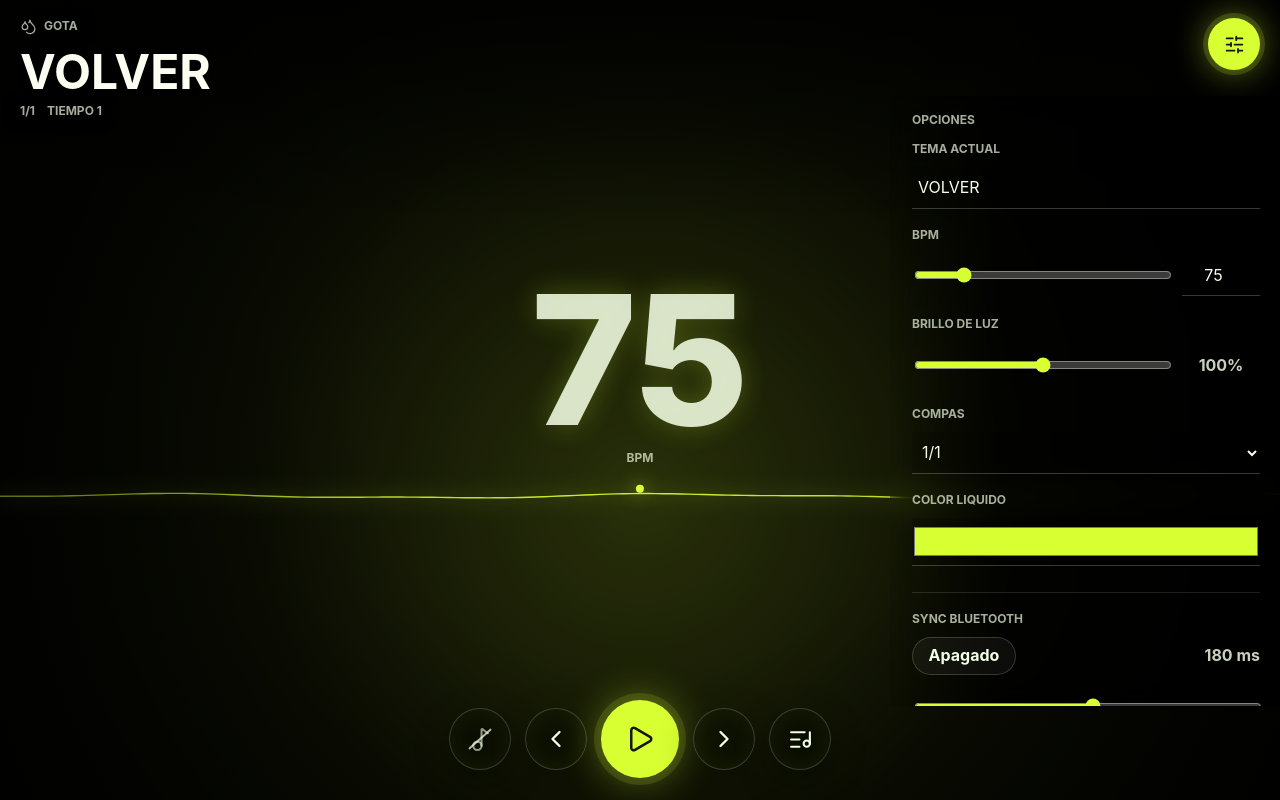
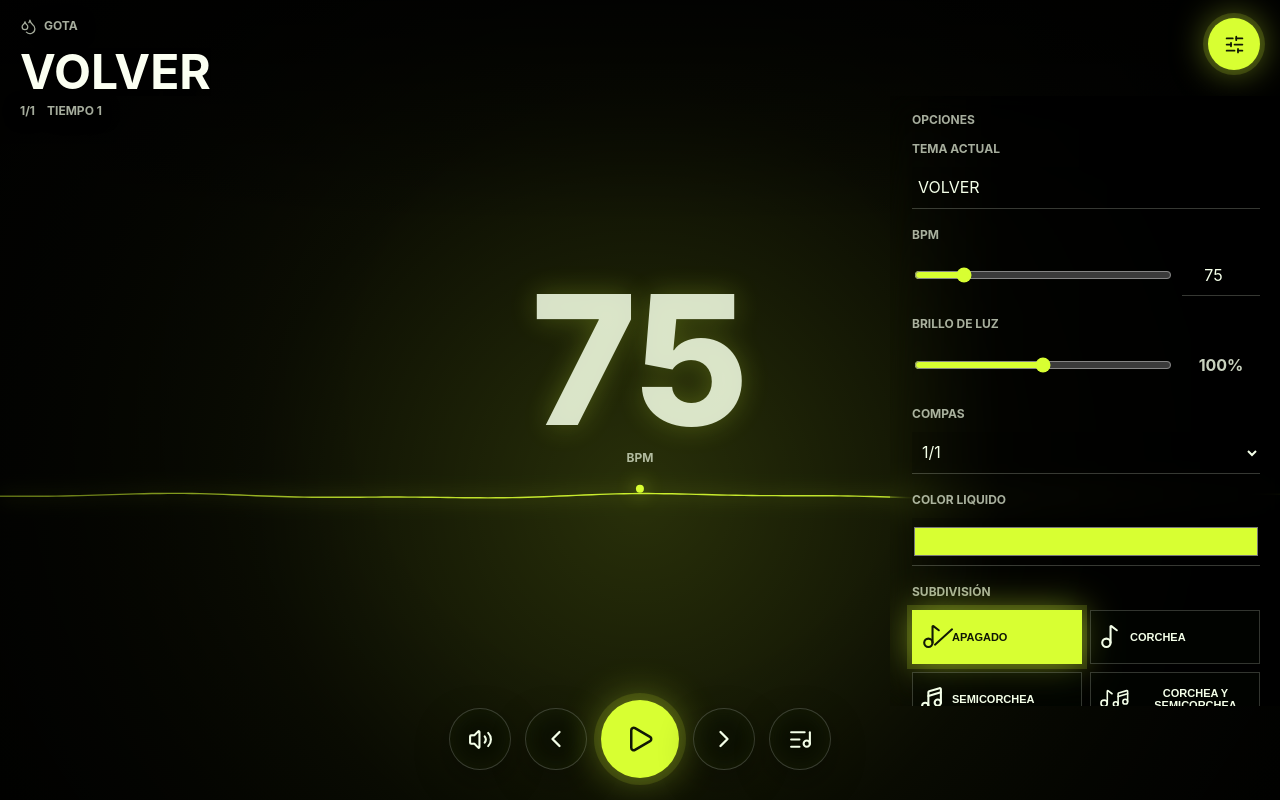
Before and after one commit to fmalisani1/Gota, a React (Vite) app: page / in a window 1280 px wide. Both pictures are taken after a click on the button 1234 px from the left and 44 px from the top of the page. Built offline with nearby package versions, Linux system fonts and the light colour scheme.

Commit message:
Add mute fade and media controls

```diff
--- a/src/App.css
+++ b/src/App.css
@@ -99,6 +99,7 @@
 .icon-button,
 .transport-button,
 .subdivision-button,
+.subdivision-option,
 .song-tool {
   display: inline-grid;
   place-items: center;
@@ -127,6 +128,7 @@
 .icon-button:hover,
 .transport-button:hover,
 .subdivision-button:hover,
+.subdivision-option:hover,
 .song-tool:hover,
 .add-track-button:hover,
 .panel-command:hover {
@@ -137,6 +139,7 @@
 .icon-button:active,
 .transport-button:active,
 .subdivision-button:active,
+.subdivision-option:active,
 .song-tool:active,
 .add-track-button:active,
 .panel-command:active {
@@ -145,13 +148,17 @@
 
 .icon-button.is-active,
 .playlist-button.is-active,
-.subdivision-button.is-active {
+.subdivision-button.is-active,
+.subdivision-option.is-active,
+.mute-button.is-muted {
   color: #111806;
 }
 
 .icon-button.is-active,
 .playlist-button.is-active,
-.subdivision-button.is-active {
+.subdivision-button.is-active,
+.subdivision-option.is-active,
+.mute-button.is-muted {
   border-color: rgba(216, 255, 50, 0.98);
   background: #d8ff32;
   box-shadow:
@@ -280,6 +287,40 @@
 
 .subdivision-stack svg + svg {
   margin-left: -5px;
+}
+
+.subdivision-setting {
+  display: grid;
+  grid-template-columns: repeat(2, minmax(0, 1fr));
+  gap: 8px;
+}
+
+.subdivision-option {
+  position: relative;
+  display: flex;
+  min-height: 54px;
+  gap: 8px;
+  border-radius: 0;
+  box-shadow: none;
+  backdrop-filter: none;
+}
+
+.subdivision-option span {
+  color: inherit;
+  font-size: 11px;
+  font-weight: 720;
+  text-transform: uppercase;
+}
+
+.subdivision-option.mode-off::after {
+  content: '';
+  position: absolute;
+  left: 18px;
+  width: 25px;
+  height: 2px;
+  border-radius: 999px;
+  background: currentColor;
+  transform: rotate(-42deg);
 }
 
 .side-panel {
@@ -493,6 +534,7 @@
 .app-shell.quality-performance .icon-button,
 .app-shell.quality-performance .transport-button,
 .app-shell.quality-performance .subdivision-button,
+.app-shell.quality-performance .subdivision-option,
 .app-shell.quality-performance .song-tool,
 .app-shell.quality-performance .side-panel {
   backdrop-filter: none;
@@ -558,6 +600,7 @@
   .icon-button,
   .transport-button,
   .subdivision-button,
+  .subdivision-option,
   .song-tool,
   .side-panel {
     backdrop-filter: none;
@@ -591,12 +634,17 @@
     width: 32px;
     height: 32px;
   }
+
+  .subdivision-setting {
+    grid-template-columns: 1fr;
+  }
 }
 
 @media (pointer: coarse) {
   .icon-button,
   .transport-button,
   .subdivision-button,
+  .subdivision-option,
   .song-tool,
   .side-panel {
     backdrop-filter: none;
--- a/src/App.tsx
+++ b/src/App.tsx
@@ -14,9 +14,11 @@ import {
   Plus,
   SlidersHorizontal,
   Trash2,
+  Volume2,
+  VolumeX,
 } from 'lucide-react'
 import { useEffect, useMemo, useRef, useState } from 'react'
-import type { DragEvent } from 'react'
+import type { Dispatch, DragEvent, SetStateAction } from 'react'
 import './App.css'
 import { DropVisualizer } from './DropVisualizer'
 import type { VisualPerformanceStats, VisualQualityMode } from './DropVisualizer'
@@ -36,6 +38,11 @@ type VisualSettings = {
   showStats: boolean
 }
 
+type AudioSettings = {
+  muted: boolean
+  muteFadeOutSeconds: number
+}
+
 const TRACKS_STORAGE_KEY = 'gota.tracks'
 const TRACKS_STORAGE_VERSION_KEY = 'gota.tracks.version'
 const TRACKS_STORAGE_VERSION = 'setlist-volver-2026-04-29'
@@ -44,6 +51,9 @@ function App() {
   const [tracks, setTracks] = useState<Track[]>(() => readStoredTracks())
   const [syncSettings, setSyncSettings] = useState<SyncSettings>(() =>
     readStoredSyncSettings(),
+  )
+  const [audioSettings, setAudioSettings] = useState<AudioSettings>(() =>
+    readStoredAudioSettings(),
   )
   const [visualSettings, setVisualSettings] = useState<VisualSettings>(() =>
     readStoredVisualSettings(),
@@ -62,7 +72,12 @@ function App() {
   const currentTrack = tracks[currentIndex] ?? tracks[0]
   const subdivisionMode = getSubdivisionMode(currentTrack)
   const effectiveVisualDelayMs = syncSettings.enabled ? syncSettings.delayMs : 0
-  const metronome = useMetronome(currentTrack, effectiveVisualDelayMs)
+  const metronome = useMetronome(
+    currentTrack,
+    effectiveVisualDelayMs,
+    audioSettings.muted,
+    audioSettings.muteFadeOutSeconds,
+  )
   useScreenWakeLock(metronome.isPlaying)
 
   useEffect(() => {
@@ -73,6 +88,10 @@ function App() {
   useEffect(() => {
     window.localStorage.setItem('gota.sync', JSON.stringify(syncSettings))
   }, [syncSettings])
+
+  useEffect(() => {
+    window.localStorage.setItem('gota.audio', JSON.stringify(audioSettings))
+  }, [audioSettings])
 
   useEffect(() => {
     window.localStorage.setItem('gota.visual', JSON.stringify(visualSettings))
@@ -97,11 +116,24 @@ function App() {
     }
   }
 
-  const cycleSubdivisionMode = () => {
-    const nextMode = getNextSubdivisionMode(subdivisionMode)
+  const updateSubdivisionMode = (nextMode: SubdivisionMode) => {
     updateCurrentTrack({
       subdivisions: getSubdivisionsForMode(nextMode),
     })
+  }
+
+  const unmuteAudio = () => {
+    setAudioSettings((settings) =>
+      settings.muted ? { ...settings, muted: false } : settings,
+    )
+  }
+
+  const selectTrack = (trackId: string) => {
+    if (trackId !== currentTrackId) {
+      unmuteAudio()
+    }
+
+    setCurrentTrackId(trackId)
   }
 
   const addTrack = () => {
@@ -118,7 +150,7 @@ function App() {
     }
 
     setTracks((items) => [...items, newTrack])
-    setCurrentTrackId(newTrack.id)
+    selectTrack(newTrack.id)
   }
 
   const deleteTrack = (trackId: string) => {
@@ -132,7 +164,7 @@ function App() {
 
     if (currentTrackId === trackId) {
       const nextIndex = Math.min(Math.max(deletedIndex, 0), nextTracks.length - 1)
-      setCurrentTrackId(nextTracks[nextIndex].id)
+      selectTrack(nextTracks[nextIndex].id)
     }
   }
 
@@ -191,7 +223,7 @@ function App() {
 
   const goToTrack = (direction: -1 | 1) => {
     const nextIndex = (currentIndex + direction + tracks.length) % tracks.length
-    setCurrentTrackId(tracks[nextIndex].id)
+    selectTrack(tracks[nextIndex].id)
   }
 
   const requestFullscreen = () => {
@@ -226,6 +258,20 @@ function App() {
     }))
   }
 
+  const toggleMute = () => {
+    setAudioSettings((settings) => ({
+      ...settings,
+      muted: !settings.muted,
+    }))
+  }
+
+  const updateMuteFadeOut = (fadeOutSeconds: number) => {
+    setAudioSettings((settings) => ({
+      ...settings,
+      muteFadeOutSeconds: clampMuteFadeOut(fadeOutSeconds),
+    }))
+  }
+
   const updateVisualQuality = (quality: VisualQualityMode) => {
     setVisualSettings((settings) => ({
       ...settings,
@@ -243,6 +289,15 @@ function App() {
       showStats: !settings.showStats,
     }))
   }
+
+  useMediaSessionControls({
+    currentIndex,
+    currentTrack,
+    isPlaying: metronome.isPlaying,
+    setAudioSettings,
+    setCurrentTrackId,
+    tracks,
+  })
 
   return (
     <div className={`app-shell quality-${visualSettings.quality}`}>
@@ -314,14 +369,14 @@ function App() {
       <footer className="control-dock">
         <button
           type="button"
-          className={`subdivision-button mode-${subdivisionMode} ${
-            subdivisionMode !== 'off' ? 'is-active' : ''
+          className={`transport-button mute-button ${
+            audioSettings.muted ? 'is-muted' : ''
           }`}
-          aria-label={`Subdivisión: ${getSubdivisionLabel(subdivisionMode)}`}
-          title={`Subdivisión: ${getSubdivisionLabel(subdivisionMode)}`}
-          onClick={cycleSubdivisionMode}
+          aria-label={audioSettings.muted ? 'Activar sonido' : 'Silenciar'}
+          title={audioSettings.muted ? 'Activar sonido' : 'Silenciar'}
+          onClick={toggleMute}
         >
-          {renderSubdivisionIcon(subdivisionMode)}
+          {audioSettings.muted ? <VolumeX size={25} /> : <Volume2 size={25} />}
         </button>
         <button
           type="button"
@@ -383,7 +438,7 @@ function App() {
                 <button
                   type="button"
                   className="song-main"
-                  onClick={() => setCurrentTrackId(track.id)}
+                  onClick={() => selectTrack(track.id)}
                 >
                   <span>{track.title}</span>
                   <small>
@@ -531,6 +586,44 @@ function App() {
             />
           </label>
 
+          <div className="field">
+            <span>Subdivisión</span>
+            <div className="subdivision-setting" role="group" aria-label="Subdivisión">
+              {subdivisionModes.map((mode) => (
+                <button
+                  key={mode}
+                  type="button"
+                  className={`subdivision-option mode-${mode} ${
+                    subdivisionMode === mode ? 'is-active' : ''
+                  }`}
+                  onClick={() => updateSubdivisionMode(mode)}
+                >
+                  {renderSubdivisionIcon(mode)}
+                  <span>{getSubdivisionLabel(mode)}</span>
+                </button>
+              ))}
+            </div>
+          </div>
+
+          <div className="field global-field">
+            <span>Fade al silenciar</span>
+            <div className="field-row">
+              <input
+                type="range"
+                min="0"
+                max="10"
+                step="0.5"
+                value={audioSettings.muteFadeOutSeconds}
+                onChange={(event) =>
+                  updateMuteFadeOut(Number(event.currentTarget.value))
+                }
+              />
+              <output className="number-output">
+                {formatSeconds(audioSettings.muteFadeOutSeconds)}
+              </output>
+            </div>
+          </div>
+
           <div className="field sync-field">
             <span>Sync Bluetooth</span>
             <div className="sync-row">
@@ -631,6 +724,97 @@ type ScreenWakeLockSentinel = EventTarget & {
 type NavigatorWithWakeLock = Navigator & {
   wakeLock?: {
     request: (type: 'screen') => Promise<ScreenWakeLockSentinel>
+  }
+}
+
+type MediaSessionControlsOptions = {
+  currentIndex: number
+  currentTrack: Track
+  isPlaying: boolean
+  setAudioSettings: Dispatch<SetStateAction<AudioSettings>>
+  setCurrentTrackId: Dispatch<SetStateAction<string>>
+  tracks: Track[]
+}
+
+function useMediaSessionControls({
+  currentIndex,
+  currentTrack,
+  isPlaying,
+  setAudioSettings,
+  setCurrentTrackId,
+  tracks,
+}: MediaSessionControlsOptions) {
+  useEffect(() => {
+    if (!('mediaSession' in navigator)) {
+      return
+    }
+
+    const mediaSession = navigator.mediaSession
+
+    if (typeof MediaMetadata !== 'undefined') {
+      mediaSession.metadata = new MediaMetadata({
+        title: currentTrack.title,
+        artist: `${currentTrack.bpm} BPM - ${currentTrack.meter.label}`,
+        album: 'Gota',
+      })
+    }
+
+    mediaSession.playbackState = isPlaying ? 'playing' : 'paused'
+
+    const toggleMute = () => {
+      setAudioSettings((settings) => ({
+        ...settings,
+        muted: !settings.muted,
+      }))
+    }
+
+    const selectRelativeTrack = (direction: -1 | 1) => {
+      if (tracks.length === 0) {
+        return
+      }
+
+      const nextIndex = (currentIndex + direction + tracks.length) % tracks.length
+      setCurrentTrackId(tracks[nextIndex].id)
+      setAudioSettings((settings) =>
+        settings.muted ? { ...settings, muted: false } : settings,
+      )
+    }
+
+    const handlers: Array<[MediaSessionAction, MediaSessionActionHandler]> = [
+      ['play', toggleMute],
+      ['pause', toggleMute],
+      ['previoustrack', () => selectRelativeTrack(-1)],
+      ['nexttrack', () => selectRelativeTrack(1)],
+    ]
+
+    handlers.forEach(([action, handler]) => {
+      setMediaSessionActionHandler(mediaSession, action, handler)
+    })
+
+    return () => {
+      handlers.forEach(([action]) => {
+        setMediaSessionActionHandler(mediaSession, action, null)
+      })
+    }
+  }, [
+    currentIndex,
+    currentTrack,
+    isPlaying,
+    setAudioSettings,
+    setCurrentTrackId,
+    tracks,
+  ])
+}
+
+function setMediaSessionActionHandler(
+  mediaSession: MediaSession,
+  action: MediaSessionAction,
+  handler: MediaSessionActionHandler | null,
+) {
+  try {
+    mediaSession.setActionHandler(action, handler)
+  } catch {
+    // Some browsers expose Media Session but do not support every action.
   }
 }
 
@@ -739,6 +923,29 @@ function readStoredSyncSettings(): SyncSettings {
   }
 }
 
+function readStoredAudioSettings(): AudioSettings {
+  const rawSettings = window.localStorage.getItem('gota.audio')
+  if (!rawSettings) {
+    return {
+      muted: false,
+      muteFadeOutSeconds: 5,
+    }
+  }
+
+  try {
+    const parsed = JSON.parse(rawSettings) as Partial<AudioSettings>
+    return {
+      muted: Boolean(parsed.muted),
+      muteFadeOutSeconds: clampMuteFadeOut(parsed.muteFadeOutSeconds ?? 5),
+    }
+  } catch {
+    return {
+      muted: false,
+      muteFadeOutSeconds: 5,
+    }
+  }
+}
+
 function readStoredVisualSettings(): VisualSettings {
   const rawSettings = window.localStorage.getItem('gota.visual')
   if (!rawSettings) {
@@ -803,19 +1010,6 @@ function getSubdivisionMode(track: Track): SubdivisionMode {
   return 'off'
 }
 
-function getNextSubdivisionMode(mode: SubdivisionMode): SubdivisionMode {
-  switch (mode) {
-    case 'off':
-      return 'eighth'
-    case 'eighth':
-      return 'sixteenth'
-    case 'sixteenth':
-      return 'both'
-    case 'both':
-      return 'off'
-  }
-}
-
 function getSubdivisionsForMode(mode: SubdivisionMode) {
   return {
     eighth: mode === 'eighth' || mode === 'both',
@@ -835,6 +1029,8 @@ function getSubdivisionLabel(mode: SubdivisionMode) {
       return 'corchea y semicorchea'
   }
 }
+
+const subdivisionModes: SubdivisionMode[] = ['off', 'eighth', 'sixteenth', 'both']
 
 function renderSubdivisionIcon(mode: SubdivisionMode) {
   if (mode === 'both') {
@@ -873,6 +1069,21 @@ function clampVisualDelay(value: number) {
   return Math.min(350, Math.max(0, Math.round(value / 5) * 5))
 }
 
+function clampMuteFadeOut(value: number) {
+  if (Number.isNaN(value)) {
+    return 5
+  }
+
+  return Math.min(10, Math.max(0, Math.round(value * 2) / 2))
+}
+
+function formatSeconds(value: number) {
+  return `${value.toLocaleString('es-AR', {
+    maximumFractionDigits: 1,
+    minimumFractionDigits: Number.isInteger(value) ? 0 : 1,
+  })}s`
+}
+
 function isVisualQualityMode(value: unknown): value is VisualQualityMode {
   return value === 'auto' || value === 'performance' || value === 'high'
 }
--- a/src/useMetronome.ts
+++ b/src/useMetronome.ts
@@ -9,7 +9,12 @@ type TransportState = {
 const lookaheadMs = 25
 const scheduleAheadSeconds = 0.12
 
-export function useMetronome(track: Track, visualDelayMs = 0) {
+export function useMetronome(
+  track: Track,
+  visualDelayMs = 0,
+  isMuted = false,
+  muteFadeOutSeconds = 5,
+) {
   const [isPlaying, setIsPlaying] = useState(false)
   const [pulse, setPulse] = useState<PulseEvent | null>(null)
   const [transport, setTransport] = useState<TransportState>({
@@ -19,10 +24,13 @@ export function useMetronome(track: Track, visualDelayMs = 0) {
 
   const audioContextRef = useRef<AudioContext | null>(null)
   const intervalRef = useRef<number | null>(null)
+  const masterGainRef = useRef<GainNode | null>(null)
   const nextStepTimeRef = useRef(0)
   const stepIndexRef = useRef(0)
   const pulseIdRef = useRef(0)
   const visualTimersRef = useRef<number[]>([])
+  const isMutedRef = useRef(isMuted)
+  const muteFadeOutSecondsRef = useRef(muteFadeOutSeconds)
   const trackRef = useRef(track)
   const visualDelayMsRef = useRef(visualDelayMs)
 
@@ -34,6 +42,38 @@ export function useMetronome(track: Track, visualDelayMs = 0) {
     visualDelayMsRef.current = visualDelayMs
   }, [visualDelayMs])
 
+  const applyMuteState = useCallback(() => {
+    const context = audioContextRef.current
+    const masterGain = masterGainRef.current
+    if (!context || !masterGain) {
+      return
+    }
+
+    const now = context.currentTime
+    const gain = masterGain.gain
+    gain.cancelScheduledValues(now)
+
+    if (!isMutedRef.current) {
+      gain.setValueAtTime(1, now)
+      return
+    }
+
+    const fadeSeconds = muteFadeOutSecondsRef.current
+    if (fadeSeconds <= 0) {
+      gain.setValueAtTime(0, now)
+      return
+    }
+
+    gain.setValueAtTime(Math.max(gain.value, 0.0001), now)
+    gain.linearRampToValueAtTime(0, now + fadeSeconds)
+  }, [])
+
+  useEffect(() => {
+    isMutedRef.current = isMuted
+    muteFadeOutSecondsRef.current = muteFadeOutSeconds
+    applyMuteState()
+  }, [applyMuteState, isMuted, muteFadeOutSeconds])
+
   const clearVisualTimers = useCallback(() => {
     visualTimersRef.current.forEach((timerId) => window.clearTimeout(timerId))
     visualTimersRef.current = []
@@ -42,6 +82,15 @@ export function useMetronome(track: Track, visualDelayMs = 0) {
   const getAudioContext = useCallback(async () => {
     if (!audioContextRef.current) {
       audioContextRef.current = new AudioContext({ latencyHint: 'interactive' })
+    }
+
+    if (!masterGainRef.current) {
+      masterGainRef.current = audioContextRef.current.createGain()
+      masterGainRef.current.gain.setValueAtTime(
+        isMutedRef.current ? 0 : 1,
+        audioContextRef.current.currentTime,
+      )
+      masterGainRef.current.connect(audioContextRef.current.destination)
     }
 
     if (audioContextRef.current.state === 'suspended') {
@@ -61,8 +110,9 @@ export function useMetronome(track: Track, visualDelayMs = 0) {
     ) => {
       const accent = stepIndex === 0
       const beatInMeasure = Math.floor(stepIndex / 4) + 1
+      const destination = masterGainRef.current ?? context.destination
 
-      scheduleDropSound(context, audioTime, kind, accent)
+      scheduleDropSound(context, audioTime, kind, accent, destination)
 
       const delayMs = Math.max(
         0,
@@ -222,6 +272,7 @@ function scheduleDropSound(
   audioTime: number,
   kind: PulseKind,
   accent: boolean,
+  destination: AudioNode,
 ) {
   const oscillator = context.createOscillator()
   const toneGain = context.createGain()
@@ -276,7 +327,7 @@ function scheduleDropSound(
   noise.connect(noiseFilter)
   noiseFilter.connect(noiseGain)
   noiseGain.connect(output)
-  output.connect(context.destination)
+  output.connect(destination)
 
   oscillator.start(audioTime)
   oscillator.stop(audioTime + duration + 0.04)
```
